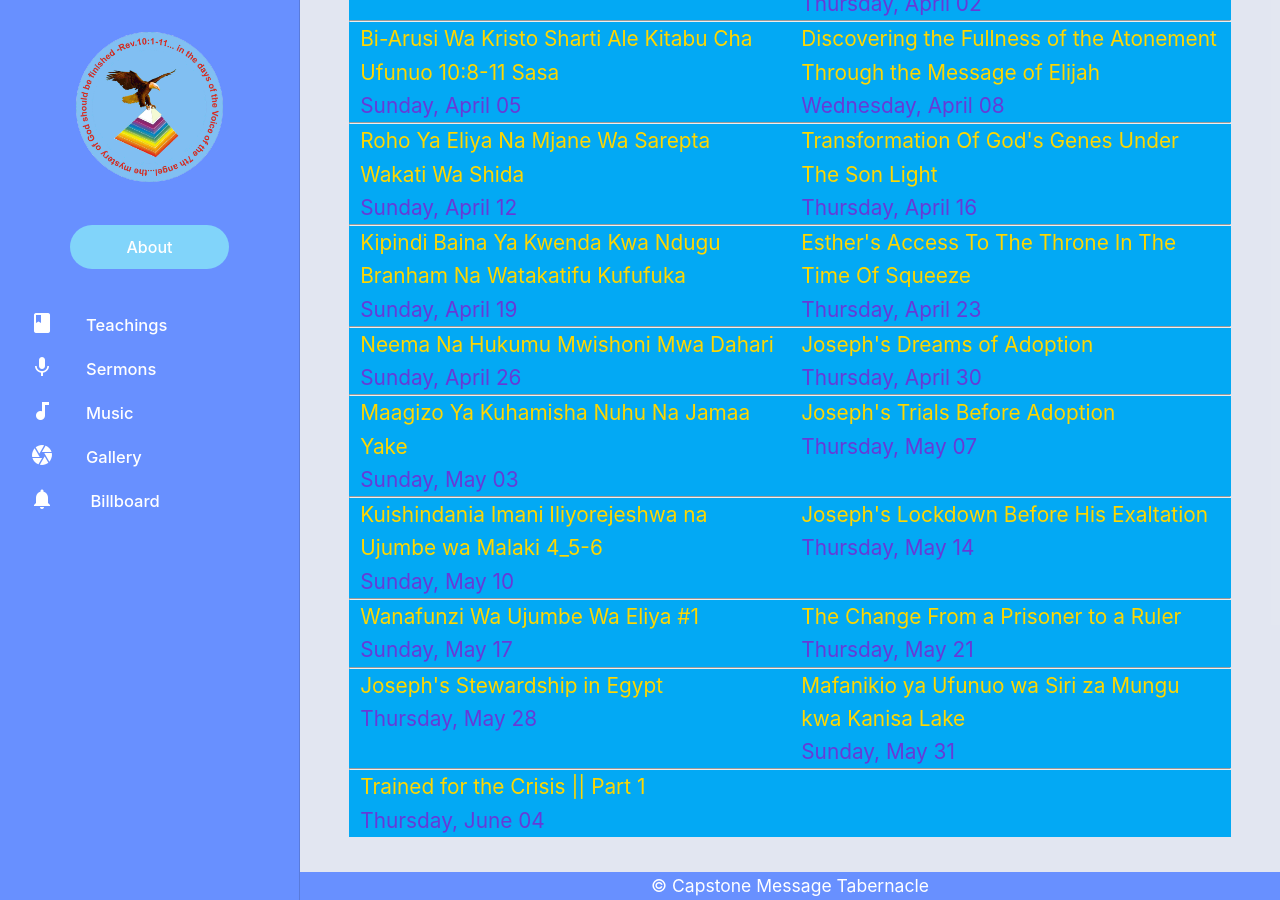
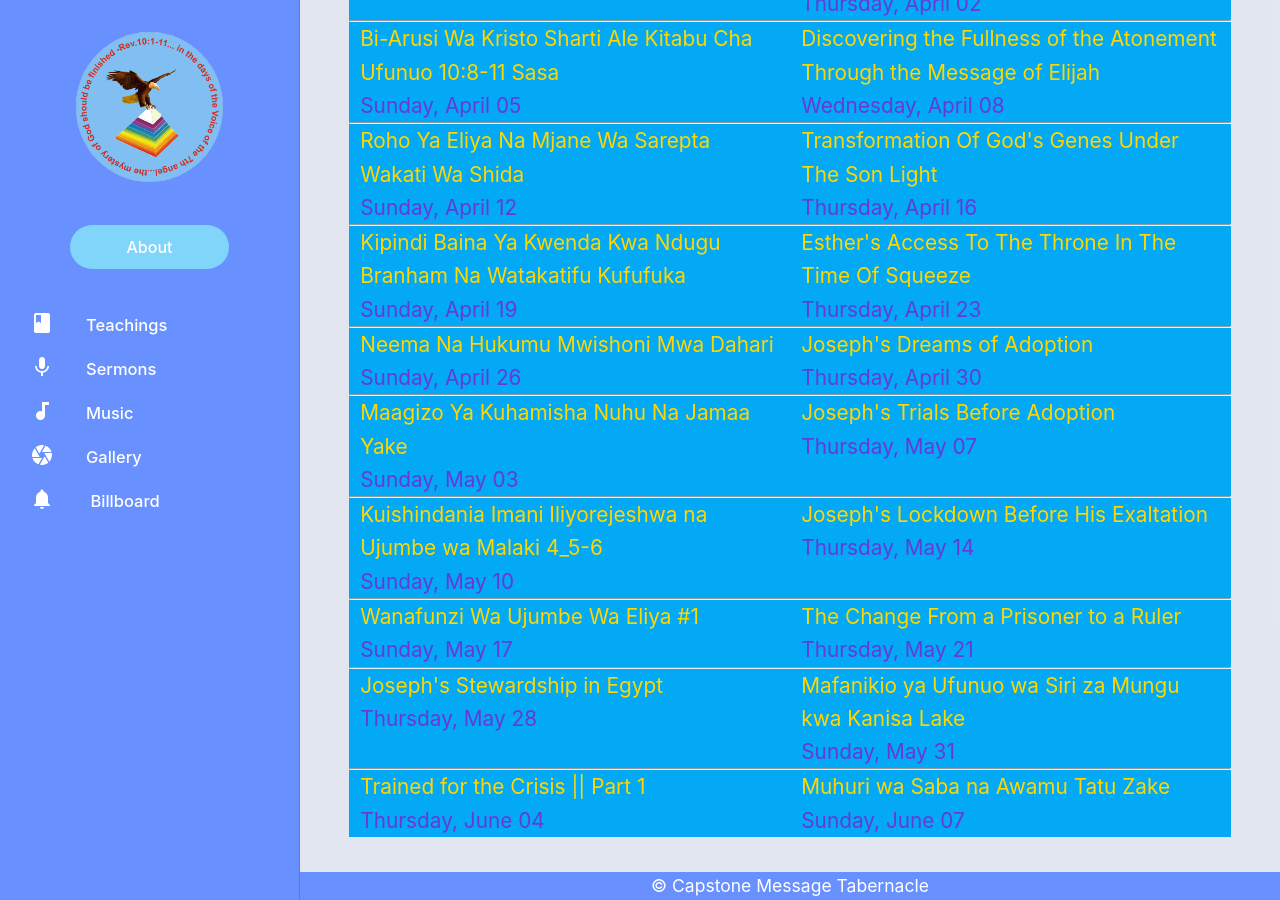
Before and after one commit to njorogetimk/matCSS, a Jekyll site: the page built from sermons/2020/index.html, in a window 1280 px wide and 900 px high, scrolled down 900 px. Built offline with Jekyll 4.4.1, drawn with Linux system fonts in a browser that asks for light colours.

Commit message:
Update to sermon of June 07

```diff
--- /dev/null
+++ b/sermons/2020/Sunday/20-06-07_muhuri_wa_saba_na_awamu_tatu_zake.html
@@ -0,0 +1,22 @@
+---
+layout: sermons_sunday
+title: Muhuri wa Saba na Awamu Tatu Zake | 2020
+heading: Muhuri wa Saba na Awamu Tatu Zake
+date: Sunday, June 07
+year: 2020
+---
+
+<iframe
+  width="560"
+  height="315"
+  src="https://www.youtube.com/embed/dv7vJgjlLQ4"
+  frameborder="0"
+  allow="accelerometer; autoplay; encrypted-media; gyroscope; picture-in-picture"
+  allowfullscreen
+></iframe>
+<h5>Audio</h5>
+<iframe
+  src="https://drive.google.com/file/d/1qiQyrm6IEAvYVmX5UtfMegCgoS6I0rGb/preview"
+  width="600"
+  height="100"
+></iframe>
```
Also changed, not shown: index.html (+4 -5 lines), 1 other file.
